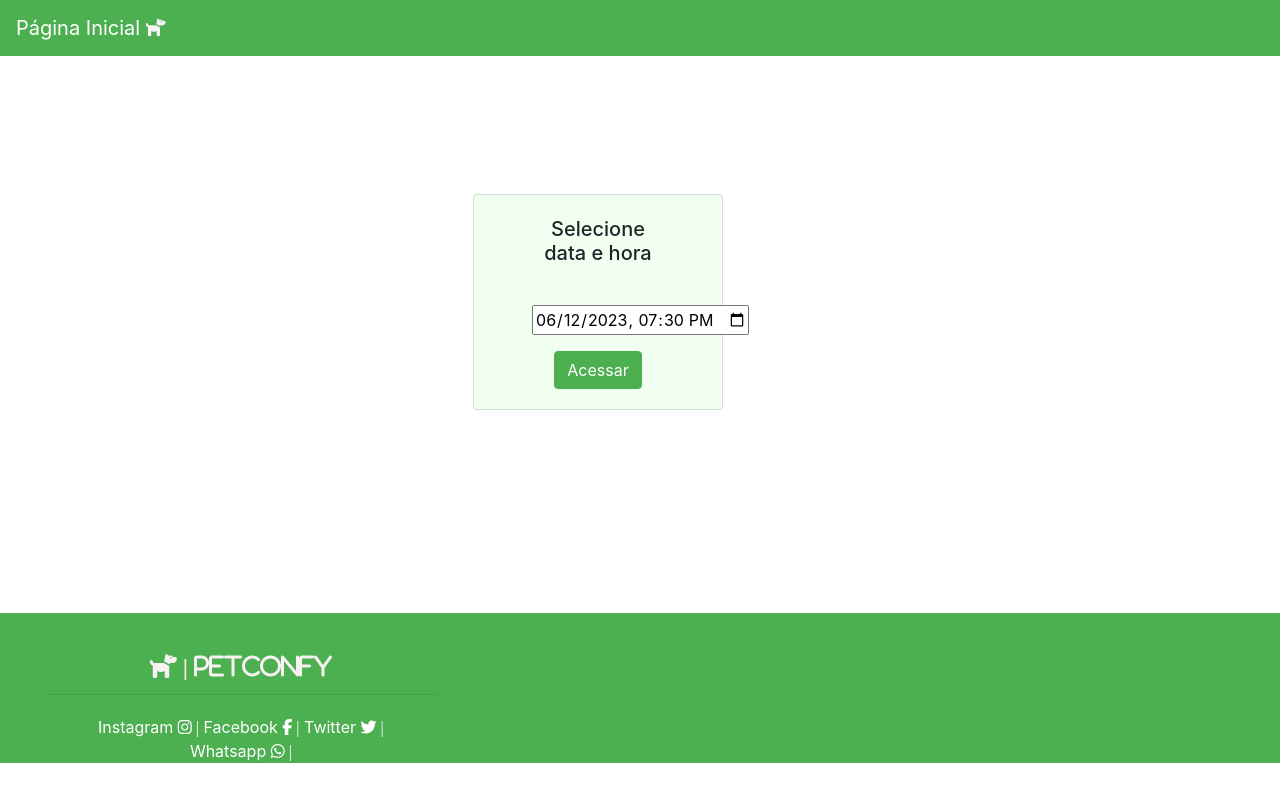
After one commit to marcellacg/pongs, a Flask app: page /agenda in a window 1280 px wide. The commit adds this page. Run offline with Flask 3, Linux system fonts and the light colour scheme; the visitor is signed in with stand-in values (Sample User, id 1); some libraries are stand-ins or nearby versions.

Commit message:
add agenda

```diff
--- a/app.py
+++ b/app.py
@@ -103,6 +103,11 @@ def getPet():
         return render_template('pets.html', pets=pets)
 
 
+@app.route('/agenda')
+@login_required
+def agenda():
+    return render_template('agenda.html')
+
 @app.route('/pets/<int:id>', methods=['GET', 'DELETE'])
 @login_required
 def deletePet(id):
--- /dev/null
+++ b/templates/agenda.html
@@ -0,0 +1,93 @@
+<!DOCTYPE html>
+<html lang="en">
+<head>
+    <meta charset="UTF-8">
+    <meta name="viewport" content="width=device-width, initial-scale=1.0">
+    <title>Agenda</title>
+    <link rel="stylesheet" type="text/css" media="screen" href="https://cdnjs.cloudflare.com/ajax/libs/font-awesome/5.8.2/css/all.min.css" />
+    <link rel="stylesheet" type="text/css" media="screen" href="https://stackpath.bootstrapcdn.com/bootstrap/4.3.1/css/bootstrap.min.css" />
+    <link rel="stylesheet" href="https://cdnjs.cloudflare.com/ajax/libs/font-awesome/6.4.0/css/all.min.css" integrity="sha512-iecdLmaskl7CVkqkXNQ/ZH/XLlvWZOJyj7Yy7tcenmpD1ypASozpmT/E0iPtmFIB46ZmdtAc9eNBvH0H/ZpiBw==" crossorigin="anonymous" referrerpolicy="no-referrer" />
+    <script src="https://kit.fontawesome.com/b42168277e.js" crossorigin="anonymous"></script>
+    <link rel="stylesheet" href="https://stackpath.bootstrapcdn.com/bootstrap/4.1.3/css/bootstrap.min.css" integrity="sha384-MCw98/SFnGE8fJT3GXwEOngsV7Zt27NXFoaoApmYm81iuXoPkFOJwJ8ERdknLPMO" crossorigin="anonymous">
+
+    <script src="https://code.jquery.com/jquery-3.3.1.slim.min.js" integrity="sha384-q8i/X+965DzO0rT7abK41JStQIAqVgRVzpbzo5smXKp4YfRvH+8abtTE1Pi6jizo" crossorigin="anonymous"></script>
+    <script src="https://cdnjs.cloudflare.com/ajax/libs/popper.js/1.14.3/umd/popper.min.js" integrity="sha384-ZMP7rVo3mIykV+2+9J3UJ46jBk0WLaUAdn689aCwoqbBJiSnjAK/l8WvCWPIPm49" crossorigin="anonymous"></script>
+    <script src="https://stackpath.bootstrapcdn.com/bootstrap/4.1.3/js/bootstrap.min.js" integrity="sha384-ChfqqxuZUCnJSK3+MXmPNIyE6ZbWh2IMqE241rYiqJxyMiZ6OW/JmZQ5stwEULTy" crossorigin="anonymous"></script>
+
+    <style>
+    div{
+    text-align: center;
+    margin-top: 1%;
+    margin-left: 0.5%;
+    margin-right: 0.5%;
+    display: inline-block;
+    padding-left: 3%;
+    padding-right: 3%;
+    }
+    .card{
+    width: 20%;
+    margin-left: 36%;
+    margin-top: 10%;
+    }
+    footer{
+    display: inline-block;
+    position: relative;
+    bottom: 0;
+    padding-right: 0;
+    background-color: #4CAF50;
+    width: 100%;
+    height: 150px;
+    margin-top: 14%;
+  }
+    </style>
+</head>
+<body>
+    <header>
+        <nav class="navbar navbar-dark bg-inverse" style="background-color:#4CAF50;">
+          <a class="navbar-brand" href="{{ url_for('home') }}">Página Inicial <i class="fa-solid fa-dog fa-sm" style="color: #f8f1f1;"></i></a>
+
+        </nav>
+      </header>
+
+    <div style="padding-right: 0.9%;" class="col mb-4">
+        <div style="background-color: #f0fff0;" class="card h-100">
+          <img src="">
+          <div class="card-body">
+            <h5 class="card-title">Selecione data e hora</h5>
+            <p class="card-text"></p>
+            <p>
+            <label for=""></label>
+            <input type="datetime-local" id="meeting-time"
+            name="meeting-time" value="2023-06-12T19:30"
+            min="2023-01-01T00:00" max="2035-12-31T00:00">
+            </p>
+            <a style="background-color:#4CAF50; border-color: #4CAF50;" href="#" class="btn btn-info">Acessar</a>
+
+        </div>
+        </div>
+      </div>
+      <footer>
+        <div id="footer_content">
+          <br>
+          <div id="footer_contacts">
+            <i class="fa-solid fa-dog fa-xl" style="color: #f8f1f1;"> | PetConfy</i>
+          </div>
+          <hr>
+          <div id="footer_social_media">
+            <a href="#" class="footer-link" style="color: white;" id="instagram">Instagram
+              <i class="fa-brands fa-instagram"> | </i>
+          </a>
+          <a href="#" class="footer-link" style="color: white;" id="facebook">Facebook
+              <i class="fa-brands fa-facebook-f"> | </i>
+          </a>
+          <a href="" class="footer-link" style="color: white;" id="twitter">Twitter
+            <i class="fa-brands fa-twitter"> | </i>
+          </a>
+          <a href="" class="footer-link" style="color: white;" id="whatsapp">Whatsapp
+            <i class="fa-brands fa-whatsapp"> | </i>
+          </a>
+          </div>
+        </div>
+      </footer>
+</body>
+</html>
--- a/templates/pets.html
+++ b/templates/pets.html
@@ -166,7 +166,9 @@
   </div>
   {% endfor %}
   <br>
-  <!-- <h4 style="color: rgb(50, 50, 224); text-align: center; display: inline-block; margin-left: 50%; text-decoration: none;"><a href="{{ url_for('home') }}">Voltar</a></h4> -->
+  <h4 style="color: #4CAF50; text-align: center; display: inline-block; margin-left: 50%; text-decoration: none; font-size: medium;"><a href="{{ url_for('home') }}">voltar ↤</a></h4>
+
+
   <br>
   <br>
 
```
Also changed, not shown: forms/forms.py (+11 -0 lines), templates/user.html (+14 -1 lines).
